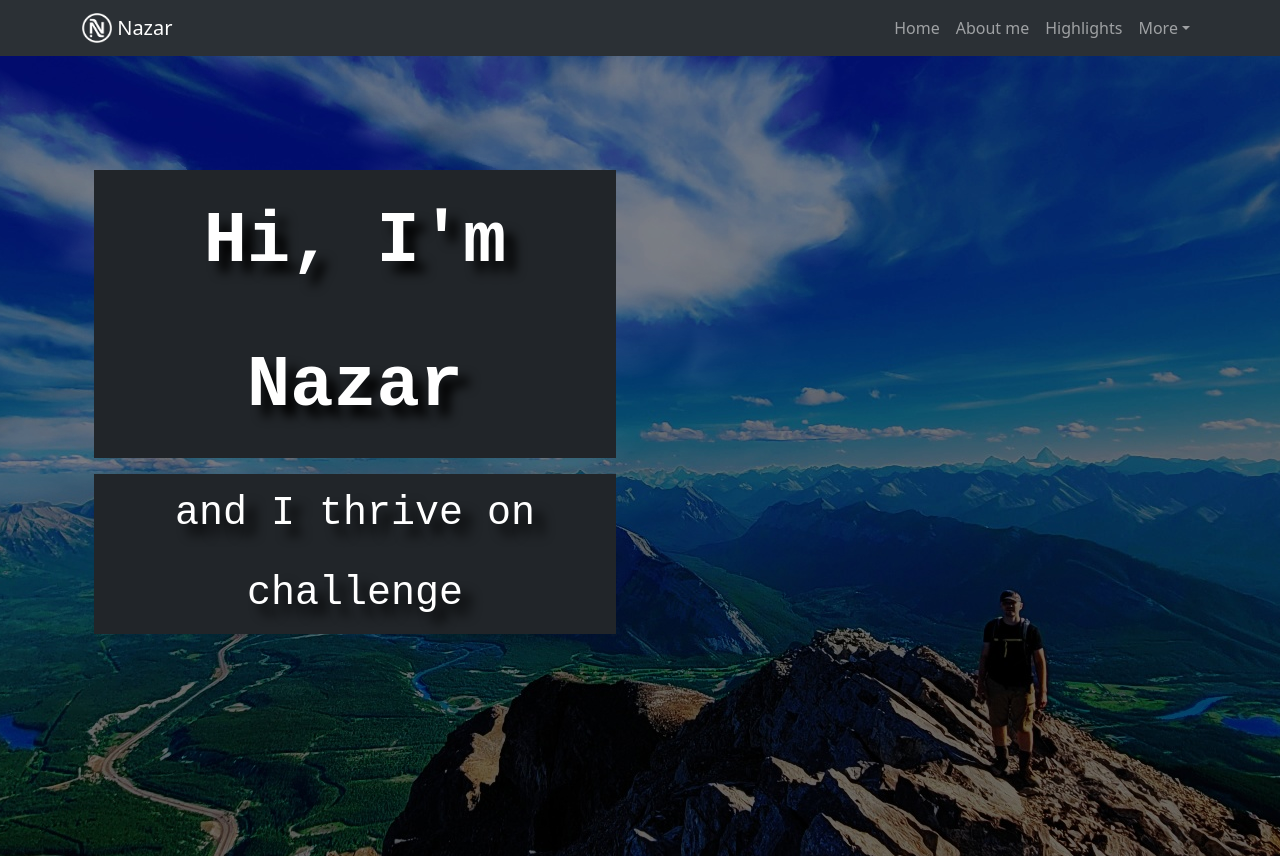
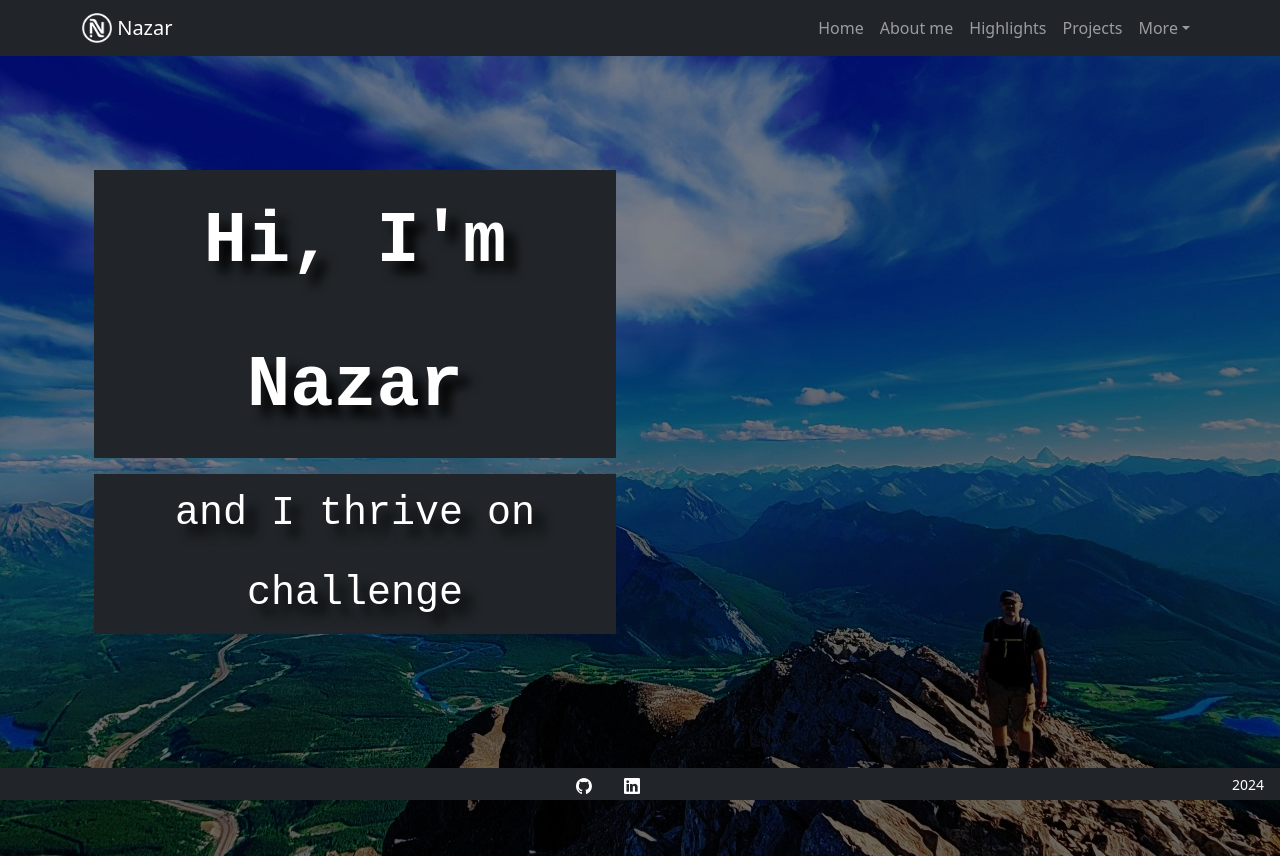
Before and after one commit to nnakapeliukh/personalSite, a React (Create React App) app: page / in a window 1280 px wide. Shown: the top 858 px of the page. Built offline with nearby package versions, Linux system fonts and the light colour scheme.

Commit message:
Adds bottom navigation

```diff
--- a/src/elements/navBar.tsx
+++ b/src/elements/navBar.tsx
@@ -2,7 +2,9 @@ import Container from "react-bootstrap/Container";
 import Navbar from "react-bootstrap/Navbar";
 import React from "react";
 import nazarLogo from "./../assets/nazarLogo.png";
-import { Nav, NavDropdown } from "react-bootstrap";
+import githubLogo from "./../assets/github-mark-white.svg";
+import linmkedInLogo from "./../assets/In-White-26.png";
+import { Image, Nav, NavDropdown } from "react-bootstrap";
 
 function NavigationBar() {
   return (
@@ -10,7 +12,7 @@ function NavigationBar() {
       <Navbar
         collapseOnSelect
         expand="lg"
-        className="bg-body-tertiary"
+        className="bg-dark"
         data-bs-theme="dark"
         sticky="top"
       >
@@ -35,6 +37,7 @@ function NavigationBar() {
               <Nav.Link href="#home">Home</Nav.Link>
               <Nav.Link href="#about">About me</Nav.Link>
               <Nav.Link href="#highlights">Highlights</Nav.Link>
+              <Nav.Link href="#projects">Projects</Nav.Link>
               <NavDropdown title="More" id="basic-nav-dropdown">
                 <NavDropdown.Item href="#resume">
                   More to come...
@@ -52,6 +55,29 @@ function NavigationBar() {
           </Navbar.Collapse>
         </Container>
       </Navbar>
+
+      {/* Bottom navbar */}
+      <Navbar className="bg-dark p-0" data-bs-theme="dark" fixed="bottom">
+        <Container className="justify-content-center">
+          <Nav>
+            <Nav.Link
+              className="p-1 px-3"
+              href="https://github.com/nnakapeliukh/personalSite"
+            >
+              <Image src={githubLogo} height={"16px"} />
+            </Nav.Link>
+            <Nav.Link
+              className="p-1 px-3"
+              href="https://www.linkedin.com/in/nazar-nakapeliukh-813603114/"
+            >
+              <Image src={linmkedInLogo} height={"16px"} />
+            </Nav.Link>
+          </Nav>
+        </Container>
+        <Nav.Item className="justify-content-end mx-3 text-white">
+          <small>2024</small>
+        </Nav.Item>
+      </Navbar>
     </>
   );
 }
```
Also changed, not shown: src/assets/In-White-26.png (added), src/assets/github-mark-white.svg (added).
